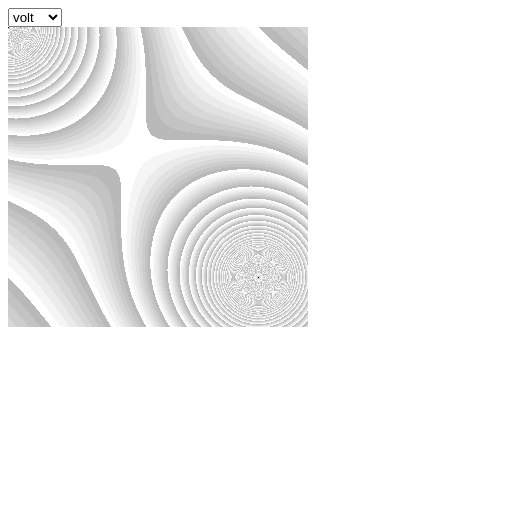
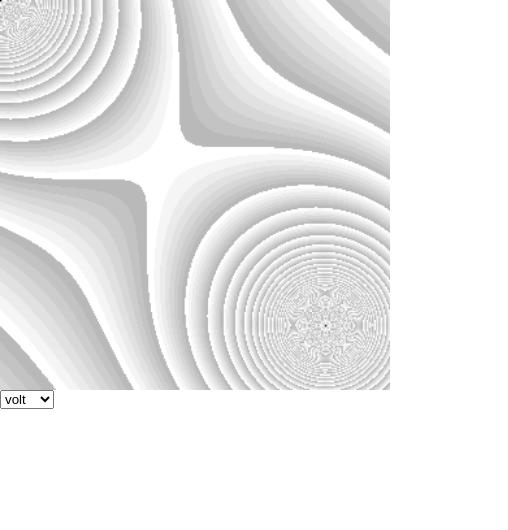
Before and after one commit to IkedaAkihira/visualize, a plain HTML site: page index.html in a window 390 px wide. Shown: the whole page, 508 px wide, since content can reach past the window. Drawn offline with Linux system fonts and the light colour scheme.

Commit message:
ジャストサイズ

```diff
--- a/index.html
+++ b/index.html
@@ -13,7 +13,7 @@
         <option name="wave">wave</option>
     </select>
     <br/>
-    <canvas id="canvas" width="500" height="500"></canvas>
+    <canvas id="canvas" width="300" height="300"></canvas>
     <script src="script.js"></script>
 </body>
 </html>
--- a/script.js
+++ b/script.js
@@ -4,6 +4,12 @@ const select = document.getElementById('select');
 
 const mouse0 = [0,0];
 const mouse1 = [250,250];
+
+const canvasSize = 300;
+
+function getSize(){
+    return Math.min(window.innerHeight,window.innerWidth);
+}
 
 function func2ImageData(func,w,h){
     const data = new ImageData(w,h);
@@ -37,21 +43,21 @@ function wave(y,x){
 }
 
 const draw = ()=>{
-    ctx.putImageData(func2ImageData((select.value=='volt')?volt:wave,300,300),0,0);
+    ctx.putImageData(func2ImageData((select.value=='volt')?volt:wave,canvasSize,canvasSize),0,0);
 }
 
 onmousemove = (e)=>{
-    mouse0[0] = e.clientX;
-    mouse0[1] = e.clientY;
+    mouse0[0] = e.clientX * canvasSize / getSize();
+    mouse0[1] = e.clientY * canvasSize / getSize();
 }
 
 ontouchmove = (e)=>{
     console.log(e);
-    mouse0[0] = e.touches[0].clientX;
-    mouse0[1] = e.touches[0].clientY;
+    mouse0[0] = e.touches[0].clientX * canvasSize / getSize();
+    mouse0[1] = e.touches[0].clientY * canvasSize / getSize();
     if(e.touches.length>=2){
-        mouse1[0] = e.touches[1].clientX;
-        mouse1[1] = e.touches[1].clientY;
+        mouse1[0] = e.touches[1].clientX * canvasSize / getSize();
+        mouse1[1] = e.touches[1].clientY * canvasSize / getSize();
     }
 }
 
--- a/style.css
+++ b/style.css
@@ -1,3 +1,31 @@
 #canvas{
     touch-action: none;
+    position: fixed;
+    top: 0px;
+    left: 0px;
+    width: auto;
+    height: 100vh;
 }
+
+#select{
+    position: fixed;
+    top: 0px;
+    left: 100vh;
+}
+
+@media (orientation: portrait){
+    #canvas{
+        touch-action: none;
+        position: fixed;
+        top: 0px;
+        left: 0px;
+        width: 100vw;
+        height: auto;
+    }
+
+    #select{
+        position: fixed;
+        top: 100vw;
+        left: 0px;
+    }
+}
```
